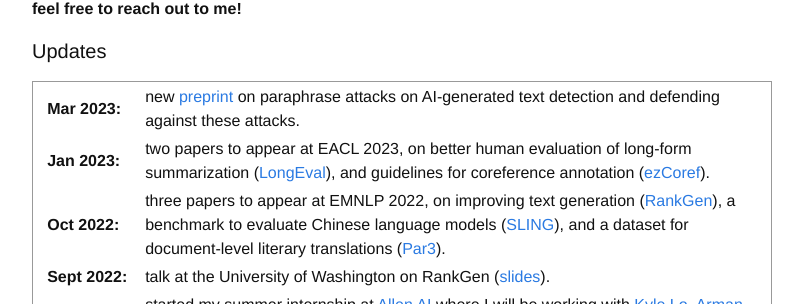
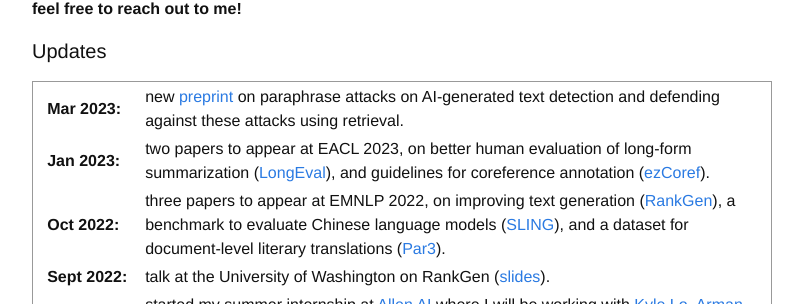
Before and after one commit to martiansideofthemoon/martiansideofthemoon.github.io, a Jekyll site: the page built from index.md, in a window 1280 px wide. Shown: the part 492-796 px from the top of the page, without its empty margins (238-1041 px from the left). Built offline with Jekyll 4.4.1, drawn with Linux system fonts in a browser that asks for light colours; comment, search, counter and statistics services are not loaded.

Commit message:
Update index.md

```diff
--- a/index.md
+++ b/index.md
@@ -22,7 +22,7 @@ Email ID: [kalpesh@cs.umass.edu](mailto:kalpesh@cs.umass.edu)
 <table>
 <col width="100px">
 <col width="650px">
-<tr><td><b>Mar 2023:</b></td><td>new <a href="https://arxiv.org/abs/2303.13408">preprint</a> on paraphrase attacks on AI-generated text detection and defending against these attacks.</td></tr>
+<tr><td><b>Mar 2023:</b></td><td>new <a href="https://arxiv.org/abs/2303.13408">preprint</a> on paraphrase attacks on AI-generated text detection and defending against these attacks using retrieval.</td></tr>
   <tr><td><b>Jan 2023:</b></td><td>two papers to appear at EACL 2023, on better human evaluation of long-form summarization (<a href="https://arxiv.org/abs/2301.13298">LongEval</a>), and guidelines for coreference annotation (<a href="https://arxiv.org/abs/2210.07188">ezCoref</a>).</td></tr>
   <tr><td><b>Oct 2022:</b></td><td>three papers to appear at EMNLP 2022, on improving text generation (<a href="https://arxiv.org/abs/2205.09726">RankGen</a>), a benchmark to evaluate Chinese language models (<a href="https://arxiv.org/abs/2210.11689">SLING</a>), and a dataset for document-level literary translations (<a href="https://arxiv.org/abs/2210.14250">Par3</a>).</td></tr>
   <tr><td><b>Sept 2022:</b></td><td>talk at the University of Washington on RankGen (<a href="https://drive.google.com/file/d/1320bRCUIzGnj4CAHmcVBTOdpE43tE0yB/view?usp=sharing">slides</a>).</td></tr>
```
